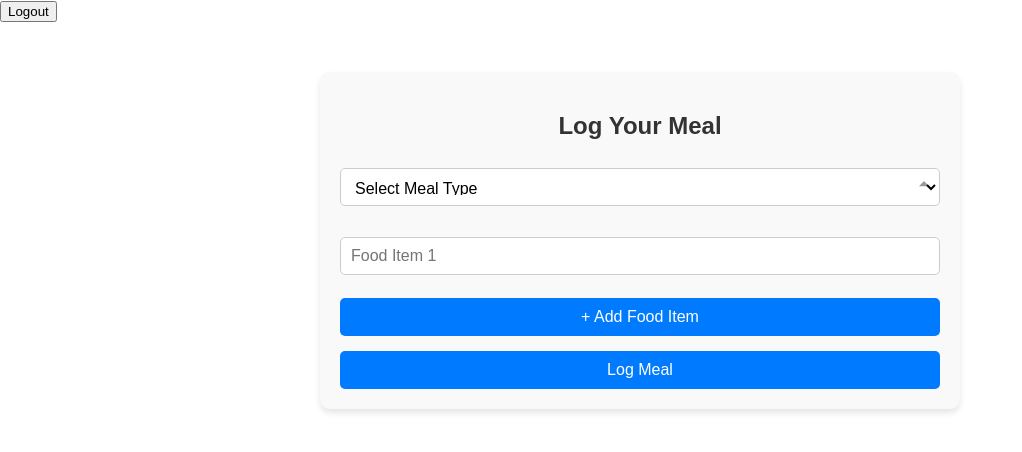
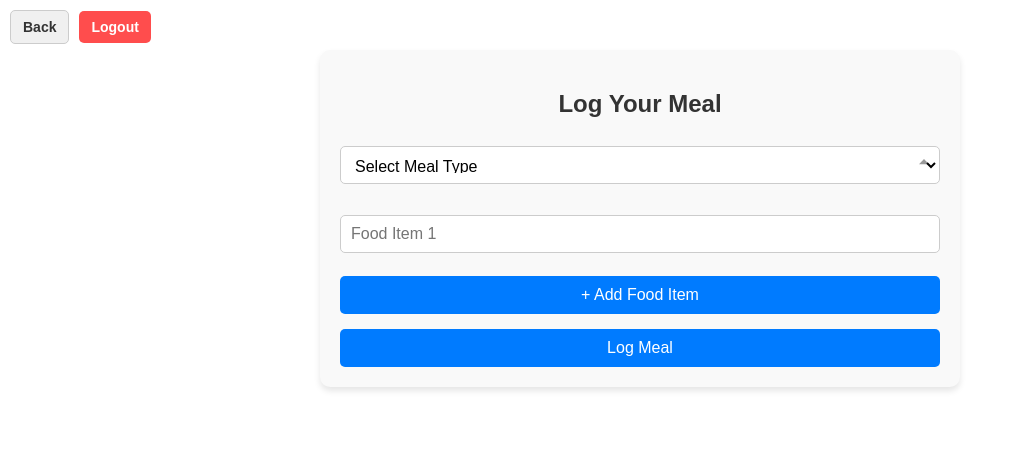
Before and after one commit to IanKarlmann/GrubGram, a React (Create React App) app: page /meallog in a window 1280 px wide. Shown: the top 452 px of the page, without its empty margins (0-1022 px from the left). Built offline with nearby package versions, Linux system fonts and the light colour scheme; sample sign-in values are in the browser's storage.

Commit message:
account page finished and general ui updates

```diff
--- a/src/App.css
+++ b/src/App.css
@@ -36,3 +36,65 @@
     transform: rotate(360deg);
   }
 }
+
+/* General button styles */
+.nav-buttons {
+  display: flex;
+  align-items: center;
+  gap: 10px; /* Space between buttons */
+  position: absolute;
+  top: 10px;
+  left: 10px;
+  z-index: 1000;
+}
+
+.nav-buttons button {
+  padding: 8px 16px;
+  font-size: 14px;
+  font-weight: bold;
+  border: none;
+  border-radius: 5px;
+  cursor: pointer;
+  transition: background-color 0.3s ease, transform 0.2s ease;
+}
+
+/* Back button styles */
+.nav-buttons .back-btn {
+  background-color: #f0f0f0;
+  color: #333;
+  border: 1px solid #ccc;
+}
+
+.nav-buttons .back-btn:hover {
+  background-color: #e0e0e0;
+  transform: scale(1.05);
+}
+
+/* Logout button styles */
+.nav-buttons .logout-btn {
+  background-color: #ff4d4d;
+  color: white;
+  border: none;
+}
+
+.nav-buttons .logout-btn:hover {
+  background-color: #e60000;
+  transform: scale(1.05);
+}
+
+/* Back and Logout button styles */
+.nav-buttons button {
+  background-color: #007bff; /* Same as meallog submit button */
+  color: white;
+  border: none;
+  padding: 8px 12px; /* Slightly smaller padding */
+  border-radius: 5px;
+  cursor: pointer;
+  font-size: 14px; /* Slightly smaller font size */
+  transition: background-color 0.3s ease, transform 0.2s ease;
+}
+
+.nav-buttons button:hover {
+  background-color: #0056b3; /* Same hover effect */
+  transform: scale(1.05); /* Slight hover scaling */
+}
--- a/src/App.js
+++ b/src/App.js
@@ -6,9 +6,24 @@ import Login from "./pages/Login";
 import Register from "./pages/Register";
 import SetupProfile from "./pages/SetupProfile";
 import MealLog from "./pages/MealLog";
+import "./App.css";
 
 function Navbar() {
   const navigate = useNavigate();
+
+  const handleBack = () => {
+    const currentPath = window.location.pathname;
+
+    if (currentPath === "/home") {
+      // Prevent navigating back to the login page
+      navigate("/home");
+    } else if (window.history.length > 1) {
+      navigate(-1); // Go back to the previous page
+    } else {
+      navigate("/home"); // Fallback to the homepage
+    }
+};
+
   const handleLogout = () => {
     localStorage.removeItem("token");
     localStorage.removeItem("user");
@@ -16,9 +31,14 @@ function Navbar() {
   };
 
   return (
-    <nav>
-      <button onClick={handleLogout}>Logout</button>
-    </nav>
+    <div className="nav-buttons">
+      <button className="back-btn" onClick={handleBack}>
+        Back
+      </button>
+      <button className="logout-btn" onClick={handleLogout}>
+        Logout
+      </button>
+    </div>
   );
 }
 
--- a/src/components/topbar/Topbar.jsx
+++ b/src/components/topbar/Topbar.jsx
@@ -1,18 +1,11 @@
 import React from "react";
 import "./topbar.css";
-import { Search } from "@mui/icons-material";
 
 export default function Topbar({ toggleForm }) {
     return (
         <div className="topbarContainer">
             <div className="topbarLeft">
                 <span className="logo">GrubGram</span>
-            </div>
-            <div className="topbarCenter">
-                <div className="searchbar">
-                    <Search className="searchIcon" />
-                    <input placeholder="Search for posts" className="searchInput" />
-                </div>
             </div>
             <div className="topbarRight">
                 <div className="topbarLinks">
--- a/src/components/topbar/topbar.css
+++ b/src/components/topbar/topbar.css
@@ -15,7 +15,7 @@
 
 .logo {
     font-size: 24px;
-    margin-left: 20px;
+    margin-left: 170px;
     font-weight: bold;
     color: white;
     cursor: pointer;
--- a/src/pages/Account.js
+++ b/src/pages/Account.js
@@ -1,30 +1,15 @@
-import { useState } from "react";
+import { useState, useEffect } from "react";
 import { useNavigate } from "react-router-dom";
 import axios from "axios";
 import "./auth.css";
 
-export default function SetupProfile() {
+export default function Account() {
   const navigate = useNavigate();
   const userId = localStorage.getItem("userId");
 
-  // Generate height options (4'0" to 8'11")
-  const generateHeightOptions = () => {
-    let options = [];
-    for (let feet = 4; feet <= 8; feet++) {
-      for (let inches = 0; inches <= 11; inches++) {
-        const heightString = `${feet}'${inches}"`;
-        const totalInches = feet * 12 + inches;
-        options.push({ label: heightString, value: totalInches });
-      }
-    }
-    return options;
-  };
-
-  const heightOptions = generateHeightOptions();
-
   const [formData, setFormData] = useState({
     age: "",
-    height: "66", // Default to 5'6" (stored as inches)
+    height: "",
     weight: "",
     activityLevel: "sedentary",
     goals: "weight loss",
@@ -35,6 +20,31 @@ export default function SetupProfile() {
 
   const [error, setError] = useState("");
 
+  // Fetch user data on component mount
+  useEffect(() => {
+    const fetchUserData = async () => {
+      try {
+        const res = await axios.get(`http://localhost:5001/api/auth/user/${userId}`);
+        const userData = res.data;
+
+        setFormData({
+          age: userData.age || "",
+          height: userData.height || "",
+          weight: userData.weight || "",
+          activityLevel: userData.activityLevel || "sedentary",
+          goals: userData.goals || "weight loss",
+          targetCalories: userData.targetCalories || "",
+          dietaryPreferences: userData.dietaryPreferences || "no preference",
+          allergies: userData.allergies?.join(", ") || "",
+        });
+      } catch (err) {
+        setError("Failed to fetch user data. Please try again.");
+      }
+    };
+
+    fetchUserData();
+  }, [userId]);
+
   const handleChange = (e) => {
     setFormData({ ...formData, [e.target.name]: e.target.value });
   };
@@ -44,13 +54,12 @@ export default function SetupProfile() {
     setError("");
 
     try {
-      await axios.post("http://localhost:5001/api/auth/setup-profile", { userId, ...formData });
+      await axios.put(`http://localhost:5001/api/auth/update-profile`, { userId, ...formData });
 
-      alert("Profile setup complete!");
-      navigate("/dashboard"); // Redirect to main dashboard
-
+      alert("Profile updated successfully!");
+      navigate("/dashboard");
     } catch (err) {
-      setError(err.response?.data?.message || "Profile setup failed. Please try again.");
+      setError(err.response?.data?.message || "Profile update failed. Please try again.");
     }
   };
 
@@ -60,38 +69,77 @@ export default function SetupProfile() {
       <h2>Account</h2>
       {error && <p className="error-message">{error}</p>}
       <form onSubmit={handleSubmit}>
-        <input type="number" name="age" placeholder="Age" value={formData.age} onChange={handleChange} required />
+        {/* Age (non-editable) */}
+        <input
+          type="number"
+          name="age"
+          placeholder="Age"
+          value={formData.age}
+          disabled
+        />
 
-        {/* Height Dropdown */}
+        {/* Height (non-editable) */}
         <label>Height</label>
-        <select name="height" value={formData.height} onChange={handleChange} required>
-          {heightOptions.map((option) => (
-            <option key={option.value} value={option.value}>{option.label}</option>
-          ))}
+        <select name="height" value={formData.height} disabled>
+          <option value="">{formData.height}</option>
         </select>
 
+        {/* Weight */}
         <label>Weight</label>
-        <input type="number" name="weight" placeholder="Weight (in lbs)" value={formData.weight} onChange={handleChange} required />
+        <input
+          type="number"
+          name="weight"
+          placeholder="Weight (in lbs)"
+          value={formData.weight}
+          onChange={handleChange}
+          required
+        />
 
+        {/* Activity Level */}
         <label>Activity Level</label>
-        <select name="activityLevel" value={formData.activityLevel} onChange={handleChange} required>
+        <select
+          name="activityLevel"
+          value={formData.activityLevel}
+          onChange={handleChange}
+          required
+        >
           <option value="sedentary">Sedentary</option>
           <option value="lightly active">Lightly Active</option>
           <option value="moderately active">Moderately Active</option>
           <option value="very active">Very Active</option>
         </select>
 
+        {/* Goals */}
         <label>Goals</label>
-        <select name="goals" value={formData.goals} onChange={handleChange} required>
+        <select
+          name="goals"
+          value={formData.goals}
+          onChange={handleChange}
+          required
+        >
           <option value="weight loss">Weight Loss</option>
           <option value="muscle gain">Muscle Gain</option>
           <option value="maintenance">Maintenance</option>
         </select>
 
-        <input type="number" name="targetCalories" placeholder="Target Calories Per Day" value={formData.targetCalories} onChange={handleChange} required />
+        {/* Target Calories */}
+        <input
+          type="number"
+          name="targetCalories"
+          placeholder="Target Calories Per Day"
+          value={formData.targetCalories}
+          onChange={handleChange}
+          required
+        />
 
+        {/* Dietary Preferences */}
         <label>Dietary Preferences</label>
-        <select name="dietaryPreferences" value={formData.dietaryPreferences} onChange={handleChange} required>
+        <select
+          name="dietaryPreferences"
+          value={formData.dietaryPreferences}
+          onChange={handleChange}
+          required
+        >
           <option value="no preference">No Preference</option>
           <option value="vegetarian">Vegetarian</option>
           <option value="vegan">Vegan</option>
@@ -99,9 +147,16 @@ export default function SetupProfile() {
           <option value="paleo">Paleo</option>
         </select>
 
-        <input type="text" name="allergies" placeholder="Allergies (comma separated)" value={formData.allergies} onChange={handleChange} />
+        {/* Allergies */}
+        <input
+          type="text"
+          name="allergies"
+          placeholder="Allergies (comma separated)"
+          value={formData.allergies}
+          onChange={handleChange}
+        />
 
-        <button type="submit" className="btn">Complete Profile</button>
+        <button type="submit" className="btn">Update Profile</button>
       </form>
     </div>
   );
--- a/src/pages/Login.js
+++ b/src/pages/Login.js
@@ -20,7 +20,7 @@ export default function Login() {
       const res = await axios.post("http://localhost:5001/api/auth/login", formData);
       localStorage.setItem("token", res.data.token);
       localStorage.setItem("user", JSON.stringify(res.data.user));
-      navigate("/home"); // Redirect after login
+      navigate("/home", {replace: true}); // Redirect after login
     } catch (err) {
       setError(err.response?.data?.message || "Login failed. Please try again.");
     }
--- a/src/pages/MealLog.js
+++ b/src/pages/MealLog.js
@@ -1,12 +1,22 @@
 import { useState } from "react";
 import axios from "axios";
 import "./meallog.css";
+
+const getUserEmail = () => {
+    try {
+      const user = JSON.parse(localStorage.getItem("user"));
+      return user?.email || "";
+    } catch (error) {
+      console.error("Error parsing user from localStorage:", error);
+      return ""; // Return an empty string if parsing fails
+    }
+  };
 
 export default function MealLog() {
     const [formData, setFormData] = useState({
         mealType: "",
         foodItems: [{ foodName: "" }], // Array to store multiple food items
-        email: JSON.parse(localStorage.getItem("user"))?.email || "", // Get email from localStorage
+        email: getUserEmail(), // Get email from localStorage
     });
 
     const [error, setError] = useState("");
```
Also changed, not shown: 2 other files (tests, documents, lock files or other folders).
